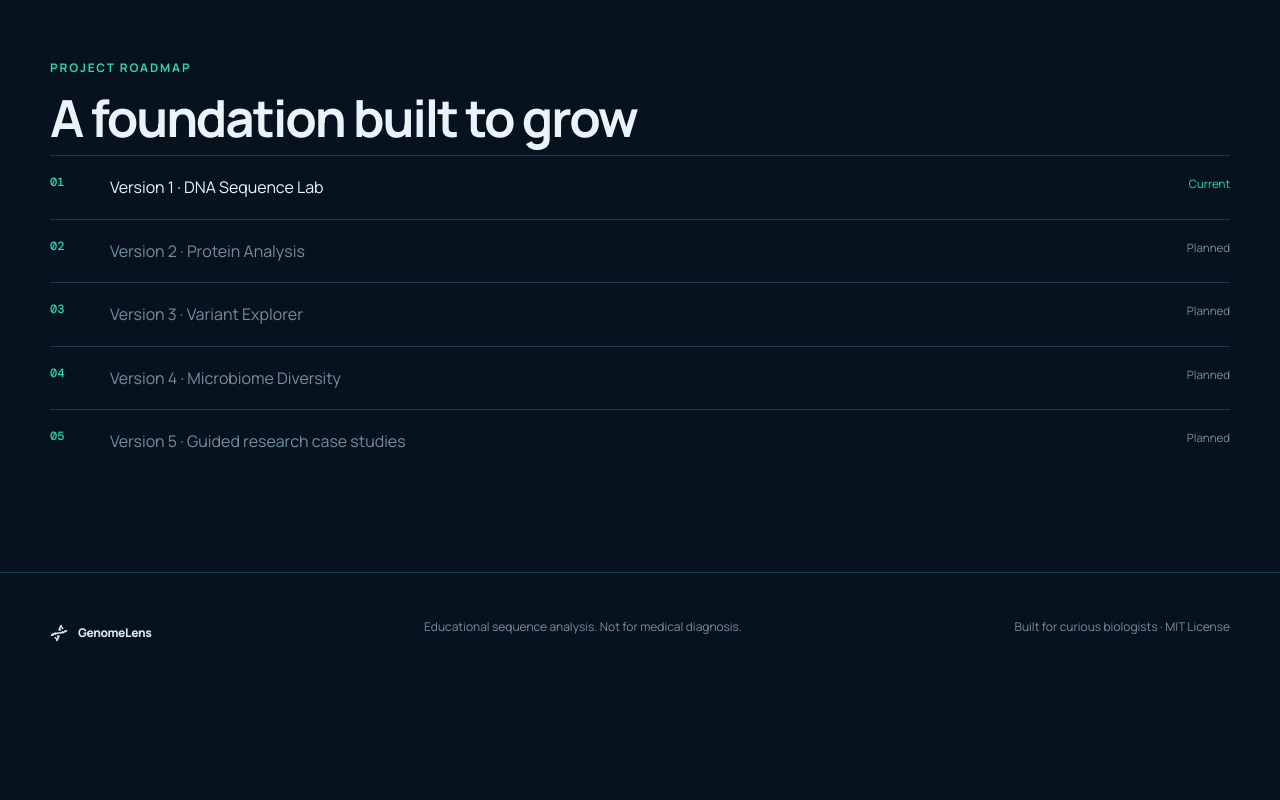
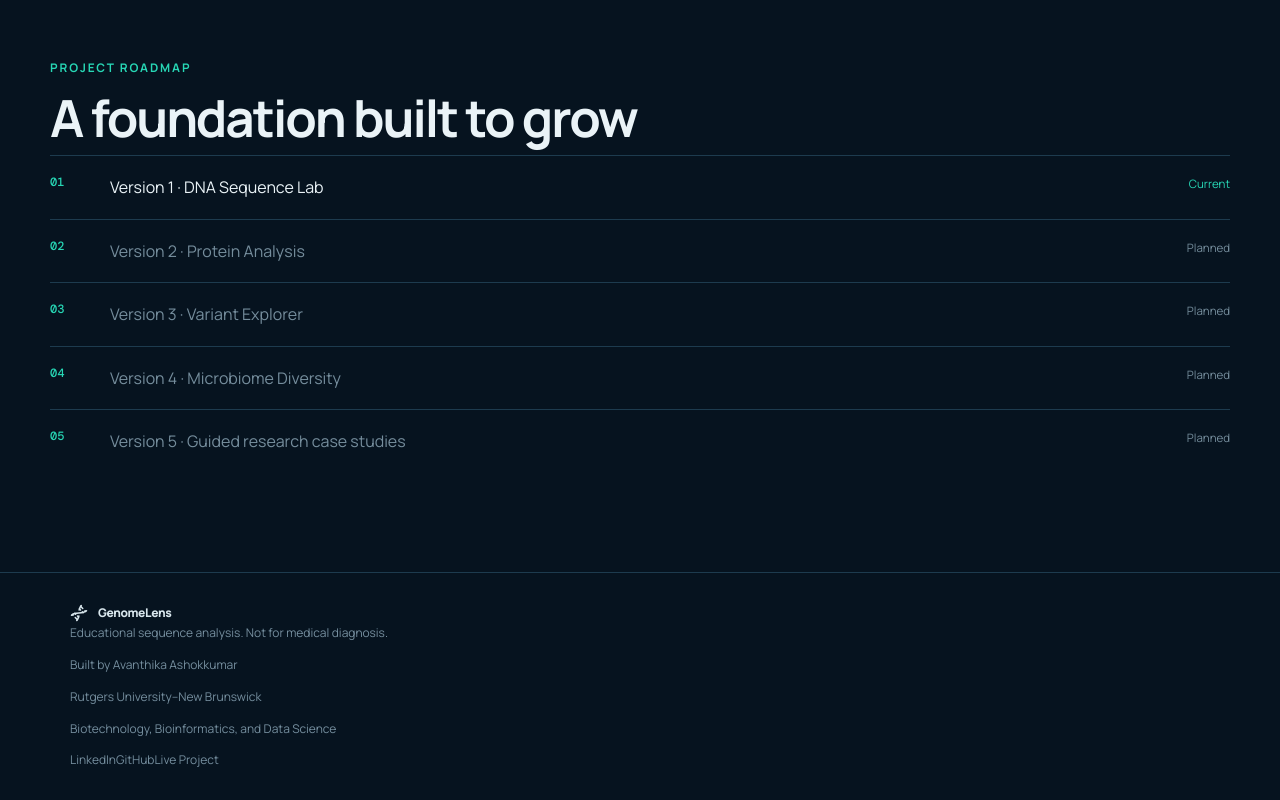
Before and after one commit to avanthikaashokkumar/genomelens-bioinformatics-platform, a React (Vite) app in the folder frontend/: page /about in a window 1280 px wide. Shown: the part 1066-1866 px from the top of the page. Before the commit the page ends 1758 px from the top, so only its background shows below. Built offline with nearby package versions, Linux system fonts and the light colour scheme; no server answers.

Commit message:
Update Footer.jsx
feat: update global founder footer

```diff
--- a/frontend/src/components/Footer.jsx
+++ b/frontend/src/components/Footer.jsx
@@ -1 +1,57 @@
-import {Dna} from 'lucide-react'; export default function Footer(){return <footer><div className="brand"><Dna size={18}/> GenomeLens</div><p>Educational sequence analysis. Not for medical diagnosis.</p><p>Built for curious biologists · MIT License</p></footer>}
+import { Dna } from 'lucide-react';
+
+const externalLinkProps = {
+  target: '_blank',
+  rel: 'noopener noreferrer',
+};
+
+export default function Footer() {
+  return (
+    <footer className="site-footer">
+      <div className="footer-content container">
+        <div className="footer-brand">
+          <div className="brand">
+            <Dna size={18} aria-hidden="true" />
+            <span>GenomeLens</span>
+          </div>
+          <p>Educational sequence analysis. Not for medical diagnosis.</p>
+        </div>
+
+        <div className="footer-attribution">
+          <p>
+            Built by{' '}
+            <a
+              href="https://www.linkedin.com/in/avanthika-ashokkumar-819445342"
+              {...externalLinkProps}
+            >
+              Avanthika Ashokkumar
+            </a>
+          </p>
+          <p>Rutgers University–New Brunswick</p>
+          <p>Biotechnology, Bioinformatics, and Data Science</p>
+        </div>
+
+        <nav className="footer-links" aria-label="Creator and project links">
+          <a
+            href="https://www.linkedin.com/in/avanthika-ashokkumar-819445342"
+            {...externalLinkProps}
+          >
+            LinkedIn
+          </a>
+          <a
+            href="https://github.com/avanthikaashokkumar/genomelens-bioinformatics-platform"
+            {...externalLinkProps}
+          >
+            GitHub
+          </a>
+          <a
+            href="https://genomelens-bioinformatics-platform.vercel.app"
+            {...externalLinkProps}
+          >
+            Live Project
+          </a>
+        </nav>
+      </div>
+    </footer>
+  );
+}
```
